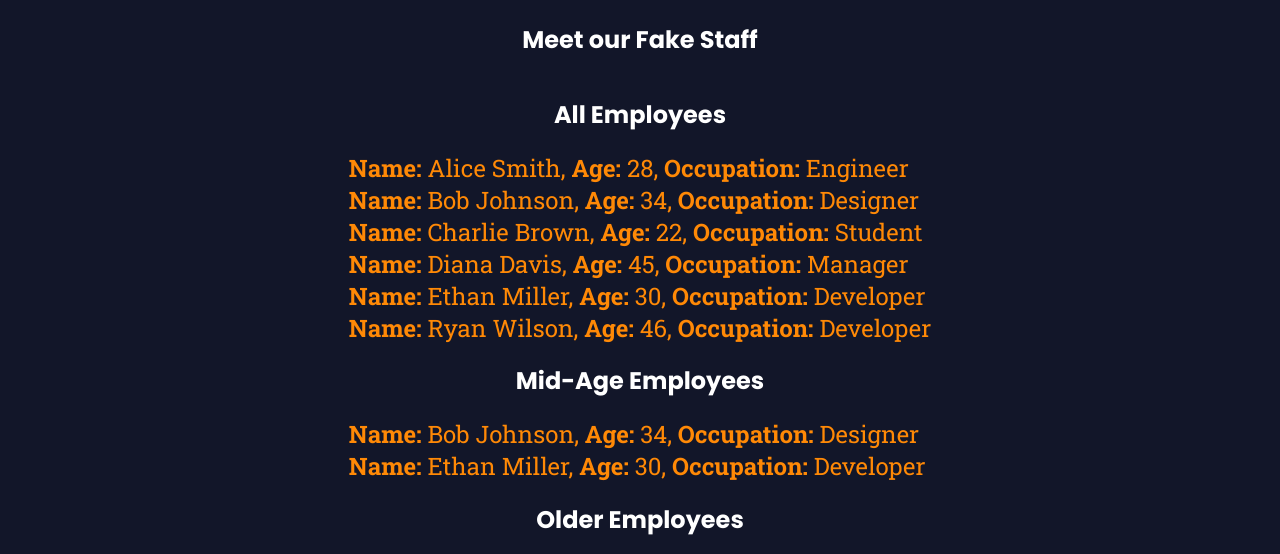
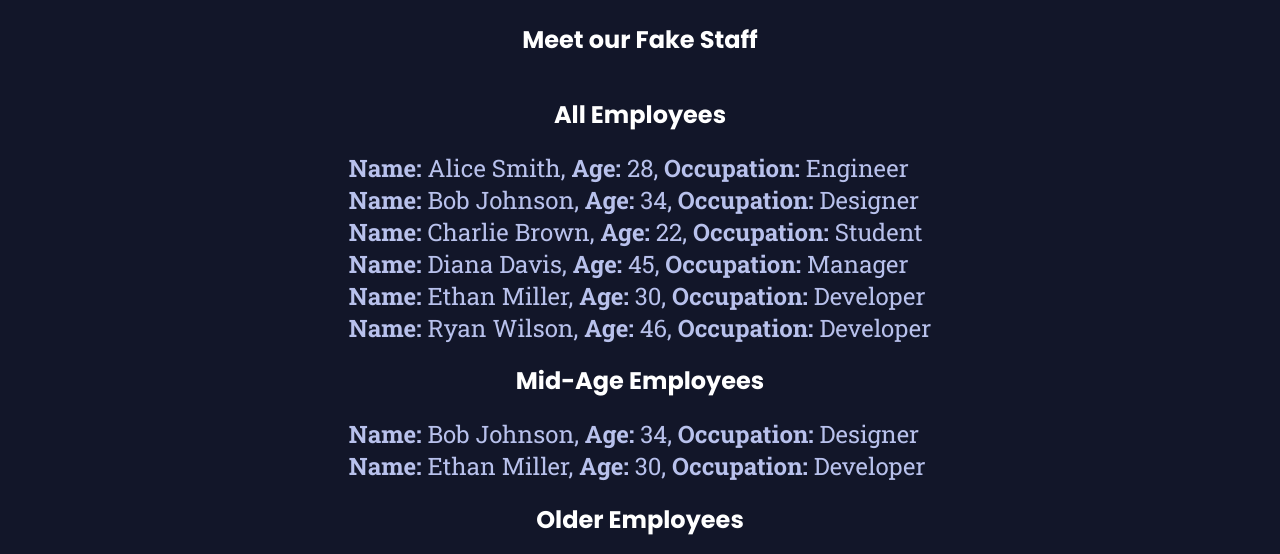
Before and after one commit to RW2023/JavaScriptPractice, a website: page staff.html in a window 1280 px wide. Shown: the part 201-755 px from the top of the page. Drawn offline with nearby package versions, Linux system fonts and the light colour scheme.

Commit message:
update text color

```diff
--- a/styles.css
+++ b/styles.css
@@ -225,6 +225,6 @@ body {
 }
 
 .employeeInfo{
-    color: var(--button);
+    color: var(--paragraph);
     font-size: 1.5rem;
 }
```
